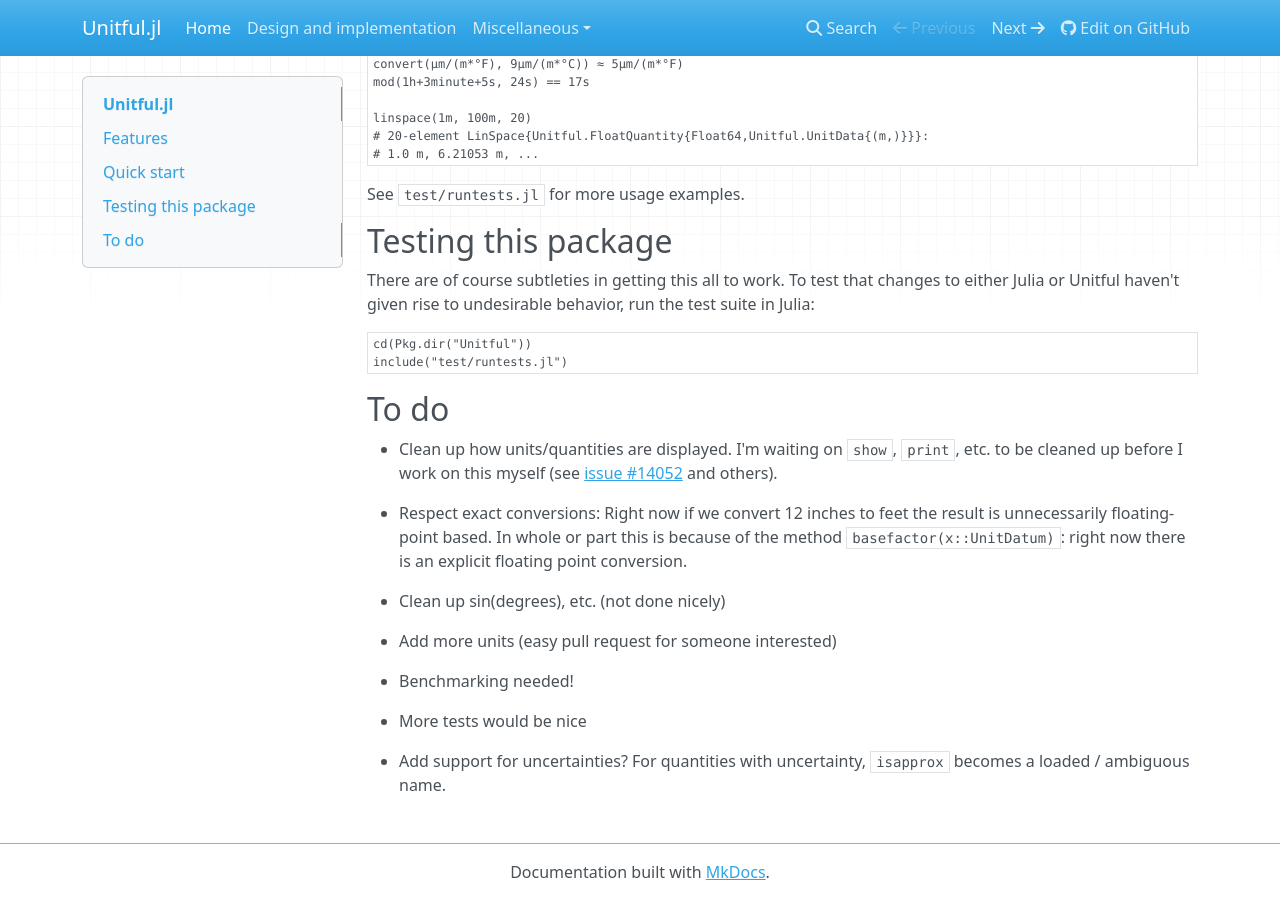
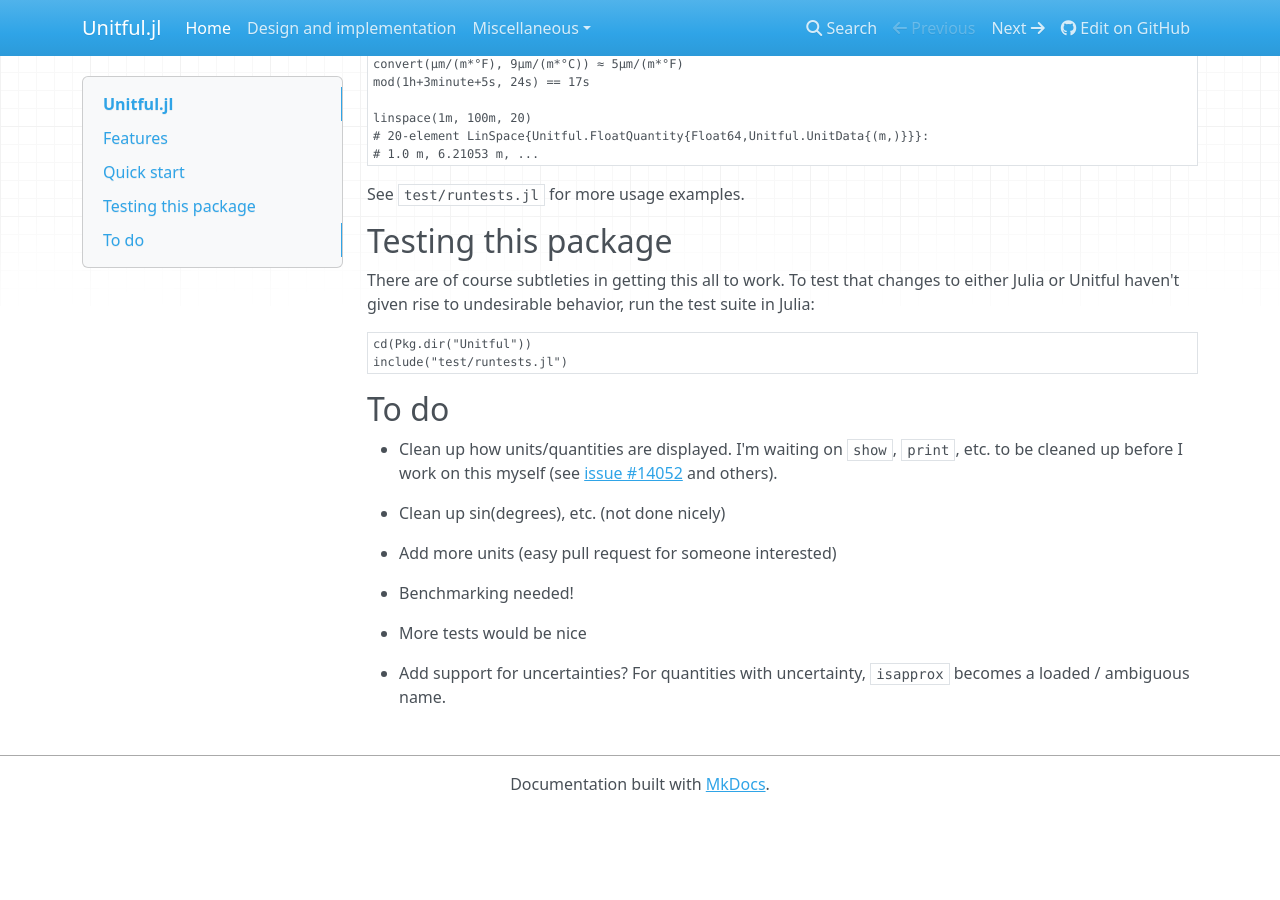
Before and after one commit to PainterQubits/Unitful.jl, an MkDocs documentation site: the page built from docs/index.md, in a window 1280 px wide and 900 px high, scrolled down 1190 px. Built offline with MkDocs 1.6.1, drawn with Linux system fonts in a browser that asks for light colours; nearby versions of some CDN libraries; old or Windows-style settings are respelled for this version of MkDocs; after the commit the page ends 2002 px from its top, so only the background shows below that.

Commit message:
Docs update

```diff
--- a/docs/index.md
+++ b/docs/index.md
@@ -88,11 +88,6 @@
 I'm waiting on `show`, `print`, etc.
 to be cleaned up before I work on this myself (see [issue #14052](https://github.com/JuliaLang/julia/issues/14052) and others).
 
-- Respect exact conversions: Right now if we convert 12 inches to feet the result
-is unnecessarily floating-point based. In whole or part this is because of the method
-`basefactor(x::UnitDatum)`: right now there is an explicit floating point
-conversion.
-
 - Clean up sin(degrees), etc. (not done nicely)
 
 - Add more units (easy pull request for someone interested)
```
